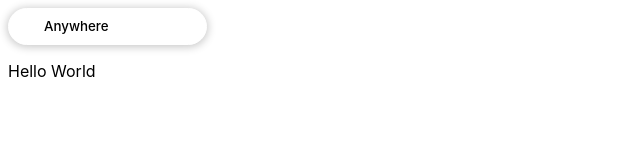
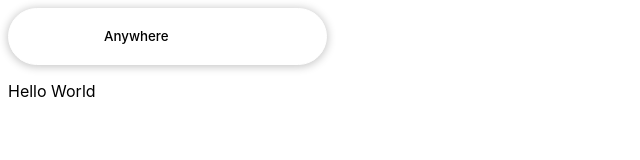
Before and after one commit to NiteOwl1990/AirBnB_SoC, a plain HTML site: page index.html in a window 1280 px wide. Shown: the whole page, without its empty margins (0-640 px from the left). Drawn offline with Linux system fonts and the light colour scheme.

Commit message:
made the search bar the correct size and added an icon pool image to the asset folder

```diff
--- a/style.css
+++ b/style.css
@@ -2,11 +2,12 @@ body{
     font-family: Circular, -apple-system, "system-ui", Roboto, "Helvetica Neue", sans-serif;
 }
 
+
 .topnav  input{
 border: 1px #c7c7c7 solid;
-border-radius: 20px;
+border-radius: 50px;
 border-color: white;
-padding: 10px;
+padding: 20px 70px;
 box-shadow: 0px 1px 8px 1px #c7c7c7;
 font-weight: 500;
 color: black;
```
Also changed, not shown: index.html (+1 -0 lines), assets/poolicon.jpg (added).
